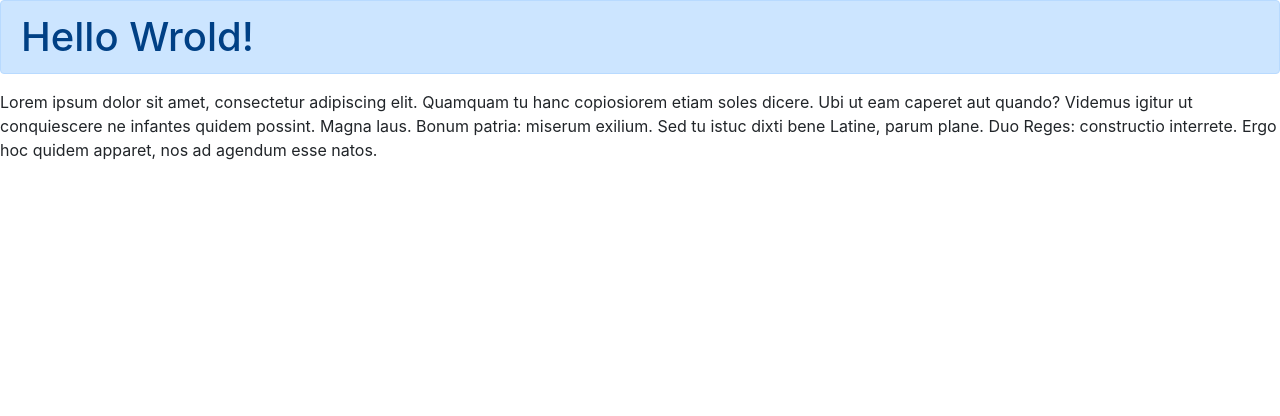
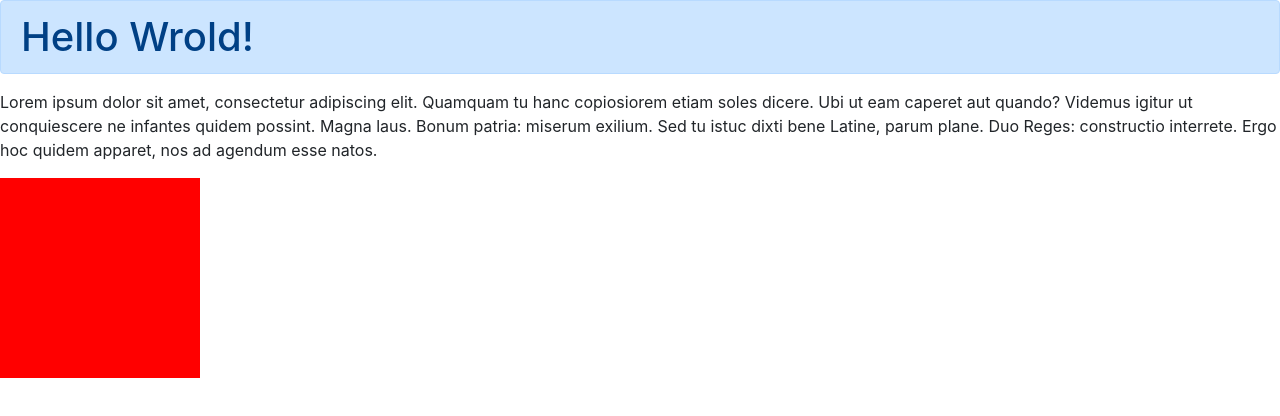
Before and after one commit to Avi-Cohen-Nehemia/react-basics, a React (Create React App) app: page / in a window 1280 px wide. Shown: the top 416 px of the page. Built offline with nearby package versions, Linux system fonts and the light colour scheme.

Commit message:
created component 'Square'

```diff
--- a/src/App.js
+++ b/src/App.js
@@ -2,12 +2,14 @@ import React from 'react';
 import './App.css';
 import Header from './components/Header';
 import Paragraph from './components/Paragraph';
+import Square from './components/Square';
 
 const App = () => {
   return (
     <>
       <Header />
       <Paragraph />
+      <Square />
     </>
   );
 }
--- /dev/null
+++ b/src/components/Square/index.js
@@ -0,0 +1,15 @@
+import React from "react";
+
+const Square = () => {
+    return (
+        <div
+            style={{
+                height: "200px",
+                width: "200px",
+                backgroundColor: "red"
+             }}>
+        </div>
+    )
+}
+
+export default Square;
```
